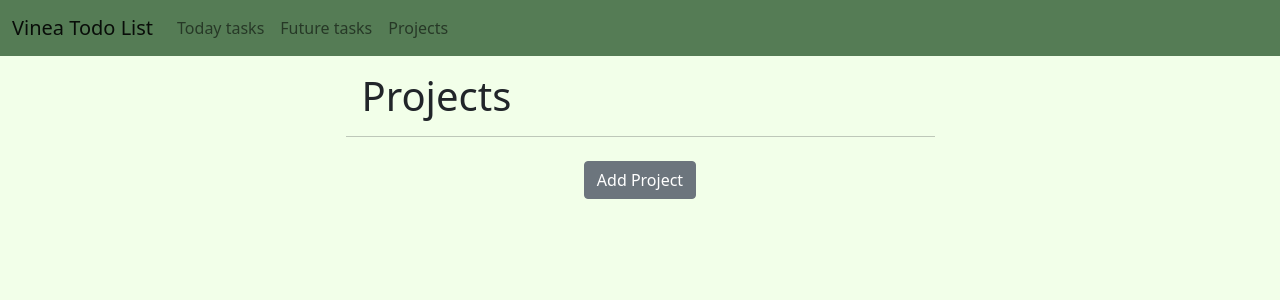
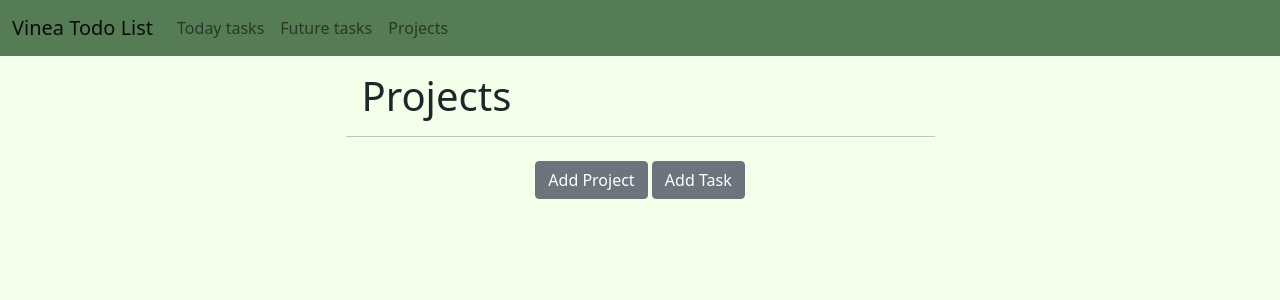
Before and after one commit to KyryloYefremov/TodoListWeb, a Flask app: page /projects/ in a window 1280 px wide. Shown: the top 300 px of the page. Run offline with Flask 3, Linux system fonts and the light colour scheme; data that the repository does not hold is empty; some libraries are stand-ins or nearby versions.

Commit message:
Add returning to the prev page after adding task

```diff
--- a/main.py
+++ b/main.py
@@ -1,4 +1,4 @@
-from flask import Flask, render_template, redirect, url_for
+from flask import Flask, session, render_template, redirect, url_for, request
 from flask_sqlalchemy import SQLAlchemy
 from sqlalchemy.orm import relationship
 from flask_bootstrap import Bootstrap5
@@ -104,8 +104,11 @@ def get_projects():
     return render_template("projects.html", all_projects=projects, all_tasks=tasks_by_projects)
 
 
-@app.route("/add-task", methods=["POST", "GET"])
-def add_task():
+@app.route("/add-task/<from_page>", methods=["POST", "GET"])
+def add_task(from_page):
+
+    # from_page = session.get('from_page', '/')
+
     add_task_form = TaskForm()
     # Getting all project from db and send them to TaskForm into select field
     all_projects_obj: list[Project] = db.session.execute(db.select(Project).order_by(Project.id)).scalars().all()
@@ -123,7 +126,7 @@ def add_task():
         )
         db.session.add(new_task)
         db.session.commit()
-        return redirect(url_for("home"))
+        return redirect(url_for(from_page))
 
     return render_template("add.html", form=add_task_form, mode="task")
 
--- a/templates/index.html
+++ b/templates/index.html
@@ -69,7 +69,7 @@
         </ul>
 
         <div class="text-center mb-3 p-2">
-            <a href="{{ url_for('add_task') }}"
+            <a href="{{ url_for('add_task', from_page=request.endpoint) }}"
                class="btn btn-secondary">
                 Add Task
             </a>
--- a/templates/projects.html
+++ b/templates/projects.html
@@ -13,13 +13,6 @@
       </div>
     </div>
   </header>
-
-  <div class="text-center mb-3 p-2">
-      <a href="{{ url_for('add_project') }}"
-         class="btn btn-secondary">
-          Add Project
-      </a>
-  </div>
 
   {% for project in all_projects: %}
     <div class="container position-relative px-4 px-lg-5">
@@ -86,4 +79,15 @@
     </div>
   {% endfor %}
 
+  <div class="text-center mb-3 p-2">
+      <a href="{{ url_for('add_project') }}"
+         class="btn btn-secondary">
+          Add Project
+      </a>
+      <a href="{{ url_for('add_task', from_page=request.endpoint) }}"
+         class="btn btn-secondary">
+          Add Task
+      </a>
+  </div>
+
 {% include "footer.html" %}
```
